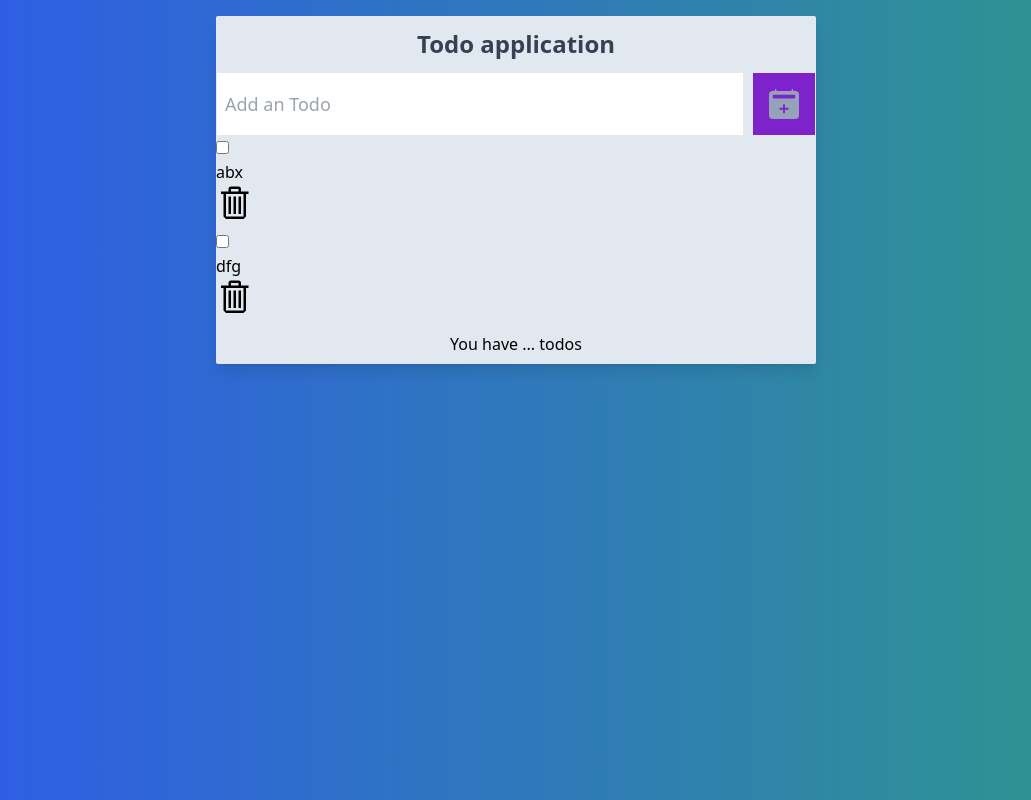
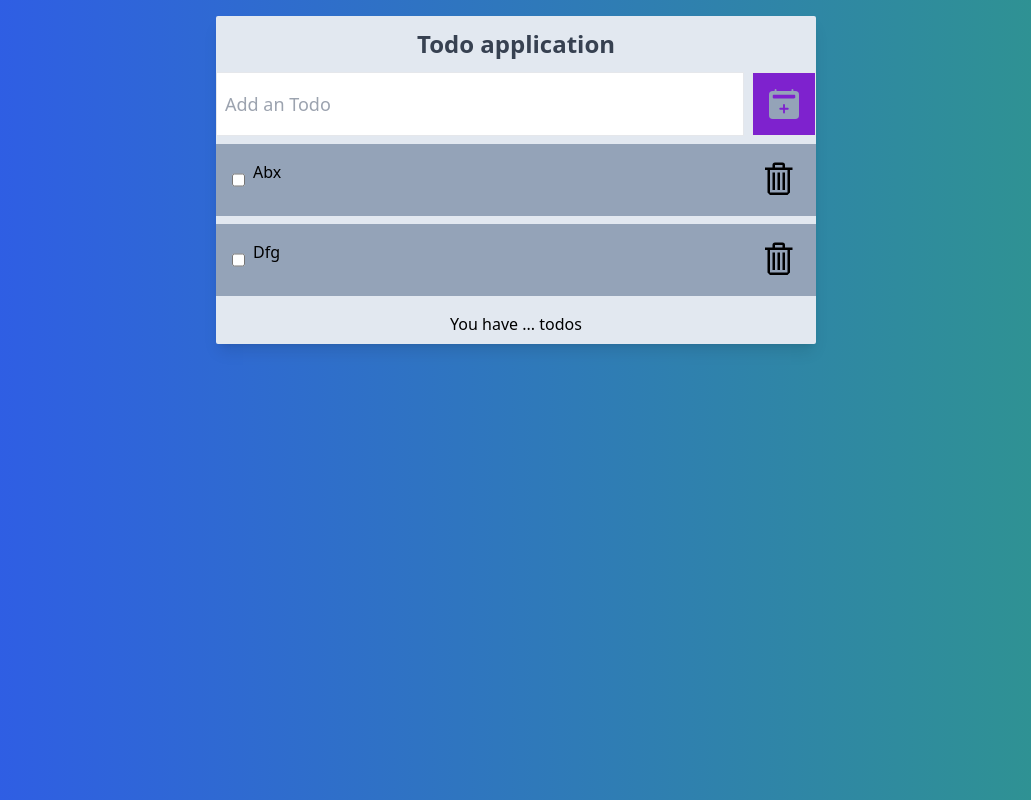
Before and after one commit to MarcinRadNowak/todos-app, a React (Create React App) app: page / in a window 1280 px wide. Shown: the whole page, without its empty margins (124-1155 px from the left). Built offline with nearby package versions, Linux system fonts and the light colour scheme.

Commit message:
Styling 'Todo.jsx'

```diff
--- a/src/App.js
+++ b/src/App.js
@@ -1,5 +1,5 @@
 import React, {useState} from "react";
-import { BsFillCalendar2PlusFill } from 'react-icons/bs';
+import { BsFillCalendar2PlusFill } from "react-icons/bs";
 import Todo from "./Todo";
 
 function App() {
--- a/src/Todo.jsx
+++ b/src/Todo.jsx
@@ -1,14 +1,14 @@
-import React from 'react';
-import { VscTrash } from 'react-icons/vsc';
+import React from "react";
+import { VscTrash } from "react-icons/vsc";
 
 const Todo = ({todo}) => {
   return (
-    <li>
-      <div>
+    <li className="flex justify-between bg-slate-400 p-4 my-2 capitalize">
+      <div className="flex">
         <input type="checkbox" />
-        <p>{todo}</p>
+        <p className="ml-2 cursor-pointer">{todo}</p>
       </div>
-      <button>{<VscTrash size={40} />}</button>
+      <button className="cursor-pointer flex items-center">{<VscTrash size={40} />}</button>
     </li>
   )
 }
```
